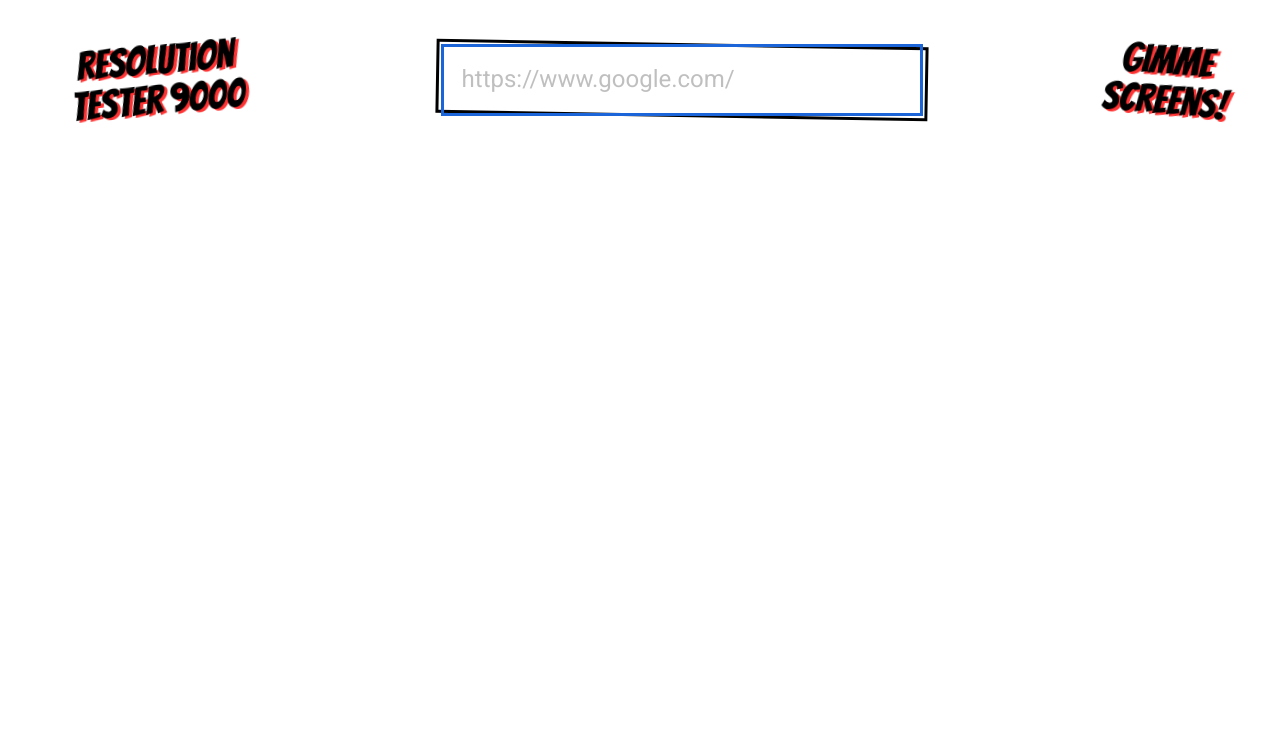
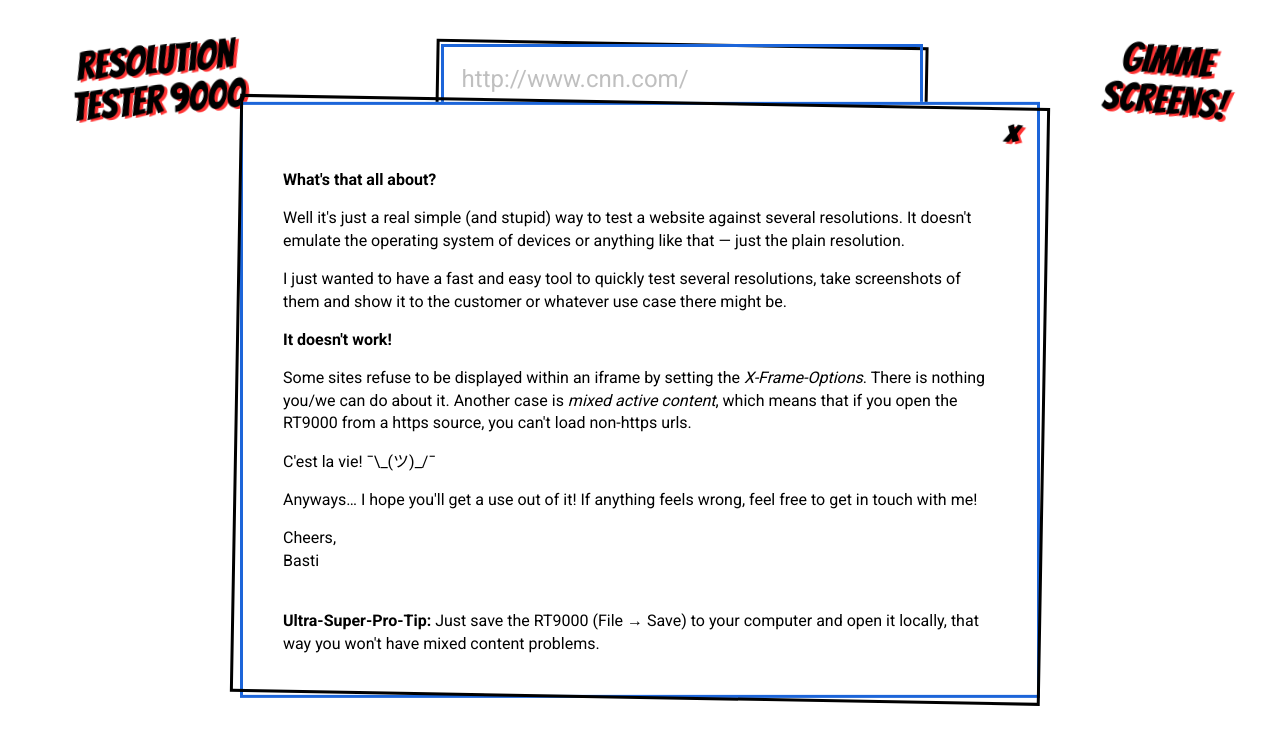
Before and after one commit to mzdr/mzdr.github.io, a plain HTML site: page rt9000/index.html in a window 1280 px wide. Shown: the top 730 px of the page. Drawn offline with Linux system fonts and the light colour scheme.

Commit message:
updated rt9000, added build.zip of it

```diff
--- a/rt9000/index.html
+++ b/rt9000/index.html
@@ -13,7 +13,7 @@
         <header class="site-header">
             <span class="logo gimme-seizure -hardcore -ne">Resolution Tester 9000</span>
             <div class="url">
-                <input type="url" id="url" class="plain-input" placeholder="https://www.google.com/" autofocus>
+                <input type="url" id="url" class="plain-input" placeholder="http://www.cnn.com/" autofocus>
             </div>
             <button class="addscreen plain-button gimme-seizure -hardcore -nw"
                     onclick="document.getElementById('factory').classList.add('visible')">Gimme Screens!</button>
@@ -84,12 +84,17 @@
             <button type="button" class="close plain-button gimme-seizure -hardcore" onclick="this.parentNode.classList.remove('visible')">&times;</button>
         </form>
 
-        <form class="simple-overlay" id="about">
+        <form class="simple-overlay visible" id="about">
             <p><strong>What's that all about?</strong></p>
             <p>Well it's just a real simple (and stupid) way to test a website against several resolutions. It doesn't emulate the operating system of devices or anything like that &mdash; just the plain resolution.</p>
             <p>I just wanted to have a fast and easy tool to quickly test several resolutions, take screenshots of them and show it to the customer or whatever use case there might be.</p>
-            <p>Hope you'll get a use out of it! If anything feels wrong, feel free to get in touch with me!</p>
+            <p><strong>It doesn't work!</strong></p>
+            <p>Some sites refuse to be displayed within an iframe by setting the <em>X-Frame-Options</em>. There is nothing you/we can do about it. Another case is <em>mixed active content</em>, which means that if you open the RT9000 from a https source, you can't load non-https urls.</p>
+            <p>C'est la vie! ¯\_(ツ)_/¯</p>
+            <p>Anyways&hellip; I hope you'll get a use out of it! If anything feels wrong, feel free to get in touch with me!</p>
             <p>Cheers,<br>Basti</p>
+            <br>
+            <strong>Ultra-Super-Pro-Tip:</strong> Just save the RT9000 (File &rarr; Save) to your computer and open it locally, that way you won't have mixed content problems.
             <button type="button" class="close plain-button gimme-seizure -hardcore" onclick="this.parentNode.classList.remove('visible')">&times;</button>
         </form>
 
```
Also changed, not shown: 1 other file.
